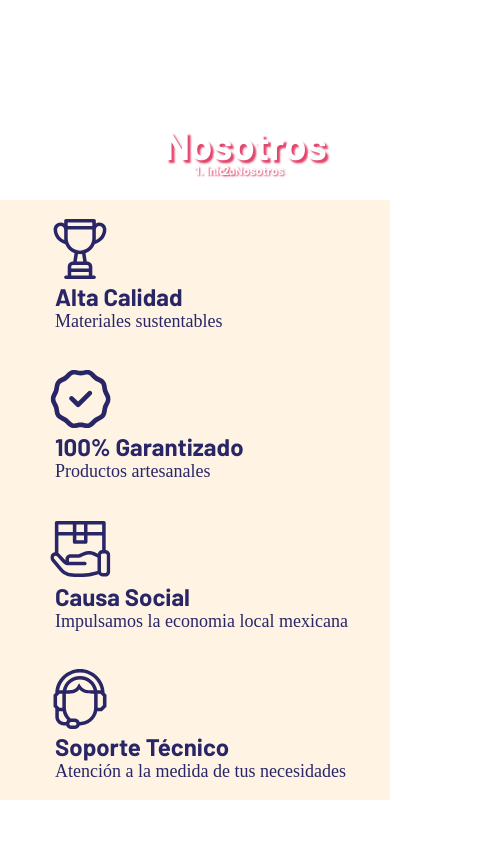
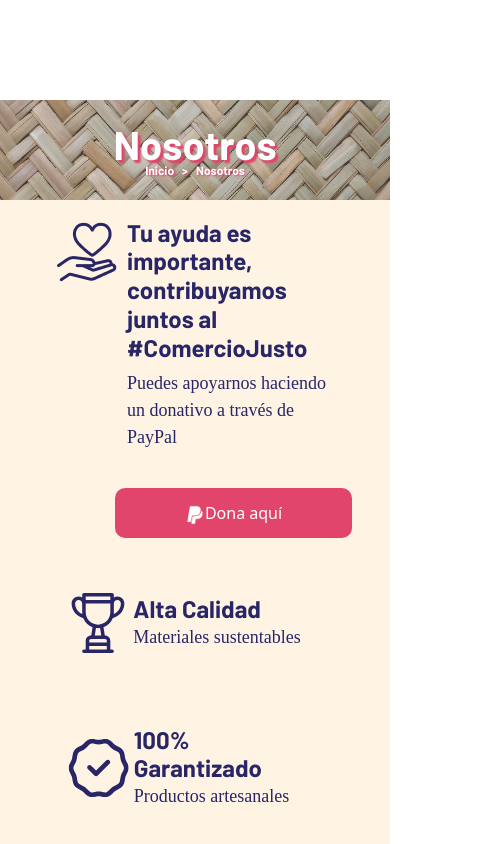
Before and after one commit to DhyanaIxchelVerjanVargas/Proyecto-YolliCalli, a plain HTML site: page nosotros.html in a window 390 px wide. Shown: the top 844 px of the page, 490 px wide, since content can reach past the window. Drawn offline with nearby package versions, Linux system fonts and the light colour scheme; a web font is replaced by a local one.

Commit message:
Se agregó sección donaciones

```diff
--- a/css/nosotros.css
+++ b/css/nosotros.css
@@ -131,7 +131,7 @@
         width: 100%;
         padding: 0 50px;
         margin: 100px 0 0 0;
-        background-image: url("../images/bannerFondo.png");
+
     }
 
     #Banner h1{
@@ -188,3 +188,103 @@
     }
     /*Garantias*/
 }
+
+/*Aquí inicia seccion Donaciones*/
+.sectionDonar {
+    background-color: #FFF3E3;
+    height: 270px; /*Modificar*/
+    margin: 0;
+    padding: 0 100px;
+    display: flex;
+    flex-direction: row;
+    justify-content: center;
+
+
+}
+.ContenidoDonar{
+    display: flex;
+    align-items: center;
+    justify-content: center;
+    height: 100%;
+    width: 100%;
+}
+.iconoDonar img {
+    width: 60px;
+    height: 60px;
+}
+.iconoDonar {
+    display: flex;
+    flex-direction: column;
+    align-items: end;
+    margin-right: 10px;
+}
+.botonDonar {
+    display: flex;
+    flex-direction: column;
+    align-items: center;
+}
+.botonDonar img {
+    width: 20px;
+    height: 20px;
+}
+.botonDonar .btn {
+    color: var(--blanco);
+    background-color: var(--rosa-mexicano);
+    border: var(--rosa-mexicano);
+    border-radius: 10px;
+    width: 237px;
+    height: 50px;
+}
+.textoDonar h3 {
+    font-family: var(--Fuente-primaria);
+    color: var(--azul-talavera);
+    font-size: 24px;
+    font-weight: var(--bold);
+}
+.textoDonar span {
+    font-family: var(--Fuente-secundaria);
+    color: var(--azul-talavera);
+    font-size: 18px;
+    font-weight: var(--regular);
+}
+
+@media(max-width:768px) {
+    .sectionDonar {
+
+        height: 357px; /*Modificar*/
+
+        padding: 0 20px;
+        display: flex;
+        flex-direction: column;
+        justify-content: center;
+
+
+    }
+    .ContenidoDonar{
+        display: flex;
+        flex-direction: row;
+        align-items: center;
+        justify-content: center;
+        height: 100%;
+        width: 100%;
+        flex-wrap: wrap;
+    }
+    .iconoDonar {
+        display: flex;
+        flex-direction: column;
+        align-items: end;
+        padding-bottom: 165px;
+        margin-right: 10px;
+        width: 30%;
+    }
+    .textoDonar {
+        display: flex;
+        flex-direction: column;
+        width: 70%;
+    }
+    .botonDonar {
+        width: 100%;
+        padding-left: 77px;
+    }
+
+}
--- a/nosotros.html
+++ b/nosotros.html
@@ -9,6 +9,7 @@
     <link rel="stylesheet" href="css/normalize.css">
     <link rel="stylesheet" href="css/estilosGlobales.css">
     <link rel="stylesheet" href="./css/nosotros.css">
+    <link href="https://cdn.jsdelivr.net/npm/bootstrap@5.3.2/dist/css/bootstrap.min.css" rel="stylesheet" integrity="sha384-T3c6CoIi6uLrA9TneNEoa7RxnatzjcDSCmG1MXxSR1GAsXEV/Dwwykc2MPK8M2HN" crossorigin="anonymous">
     <title>Nosotros</title>
 </head>
 <body>
@@ -27,13 +28,17 @@
             </div>
         </div>
     </header>
-    <section class="sectionDonar">
-        <div class="contenedor ContenidoDonar">
-            <div class="iconoDonar">
+    <section class="sectionDonar col-12">
+        <div class="ContenidoDonar">
+            <div class="iconoDonar col-2">
+                <img src="src/img/icono_ayuda.png" alt="DonarIcono">
             </div>
-            <div class="textoDonar">
+            <div class="textoDonar col-7">
+                <h3>Tu ayuda es importante, contribuyamos juntos al #ComercioJusto</h3>
+                <span>Puedes apoyarnos haciendo un donativo a través de PayPal</span>
             </div>
-            <div class="botonDonar">
+            <div class="botonDonar col-3">
+                <button type="btn btn-primary" class="btn btn-primary"><img src="src/img/paypal_logo_icon.png" alt="">Dona aquí</button>
             </div>
         </div>
     </section>
@@ -143,5 +148,6 @@
         </div>
     </div>
    </section>
+   <script src="https://cdn.jsdelivr.net/npm/bootstrap@5.3.2/dist/js/bootstrap.bundle.min.js" integrity="sha384-C6RzsynM9kWDrMNeT87bh95OGNyZPhcTNXj1NW7RuBCsyN/o0jlpcV8Qyq46cDfL" crossorigin="anonymous"></script>
 </body>
 </html>
```
Also changed, not shown: src/img/icono_ayuda.png (added), src/img/paypal_logo_icon.png (added).
